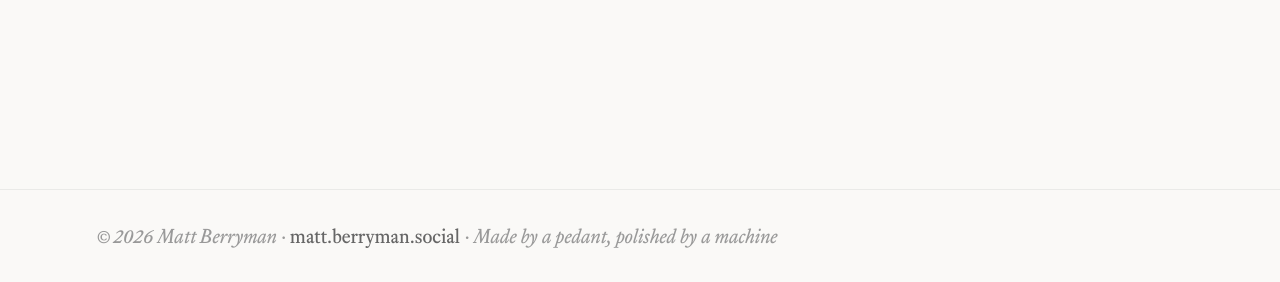
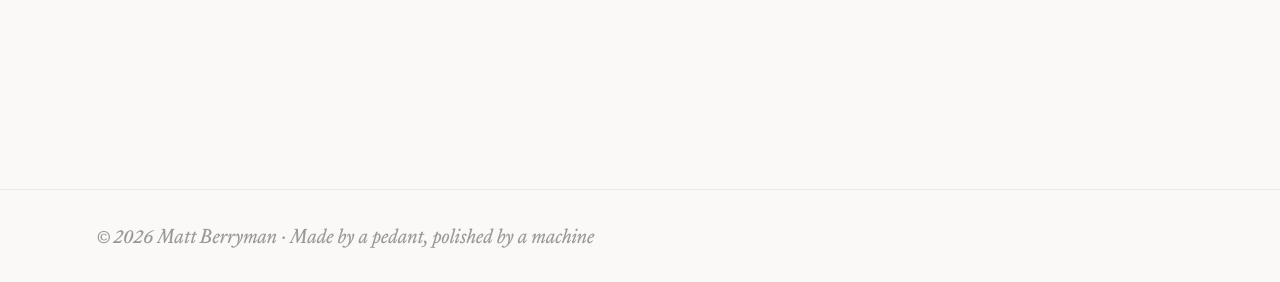
Before and after one commit to mattberryman/portfolio, a website built with Vite: page index.html in a window 1280 px wide. Shown: the part 4114-4396 px from the top of the page. Built offline with nearby package versions, Linux system fonts and the light colour scheme.

Commit message:
chore: remove matt.berryman.social link from footer
Co-Authored-By: Claude Sonnet 4.6 <noreply@anthropic.com>

```diff
--- a/index.html
+++ b/index.html
@@ -381,11 +381,7 @@
 
     <footer>
       <div class="container">
-        <p>
-          &copy; 2026 Matt Berryman &middot;
-          <a href="https://matt.berryman.social">matt.berryman.social</a> &middot; Made by a pedant,
-          polished by a machine
-        </p>
+        <p>&copy; 2026 Matt Berryman &middot; Made by a pedant, polished by a machine</p>
       </div>
     </footer>
 
```
